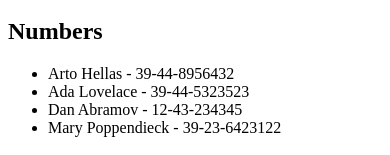
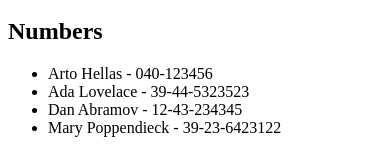
Before and after one commit to valeae/Bootcamp, a React (Create React App) app in the folder part2/phonebook/: page / in a window 390 px wide. Shown: the part 233-388 px from the top of the page. Built offline with nearby package versions, Linux system fonts and the light colour scheme; data requests are answered from the project's data file.

Commit message:
2.11 The phonebook, Step6

```diff
--- /dev/null
+++ b/part2/phonebook/db.json
@@ -0,0 +1,24 @@
+{
+    "persons":[
+      {
+        "name": "Arto Hellas",
+        "number": "040-123456",
+        "id": 1
+      },
+      {
+        "name": "Ada Lovelace",
+        "number": "39-44-5323523",
+        "id": 2
+      },
+      {
+        "name": "Dan Abramov",
+        "number": "12-43-234345",
+        "id": 3
+      },
+      {
+        "name": "Mary Poppendieck",
+        "number": "39-23-6423122",
+        "id": 4
+      }
+    ]
+  }
--- a/part2/phonebook/src/App.js
+++ b/part2/phonebook/src/App.js
@@ -1,18 +1,22 @@
-import React, { useState } from "react";
+import React, { useState, useEffect } from "react";
+import axios from "axios";
 import Filter from "./components/Filter";
 import Persons from "./components/Persons";
 import PersonForm from "./components/PersonForm";
 
 const App = () => {
-  const [persons, setPersons] = useState([
-    { name: "Arto Hellas", number: "39-44-8956432" },
-    { name: "Ada Lovelace", number: "39-44-5323523" },
-    { name: "Dan Abramov", number: "12-43-234345" },
-    { name: "Mary Poppendieck", number: "39-23-6423122" },
-  ]);
+  const [persons, setPersons] = useState([]);
   const [newName, setNewName] = useState("");
   const [newNumber, setNewNumber] = useState("");
   const [filter, setFilter] = useState("");
+
+  useEffect(() => {
+    axios
+      .get('http://localhost:3001/persons')
+      .then(response => {
+        setPersons(response.data)
+      })
+  }, [])
 
   const Search = persons.filter((person) =>
     person.name.toLocaleLowerCase().includes(filter.toLocaleLowerCase())
```
Also changed, not shown: part2/phonebook/package.json (+6 -1 lines), 1 other file (tests, documents, lock files or other folders).
